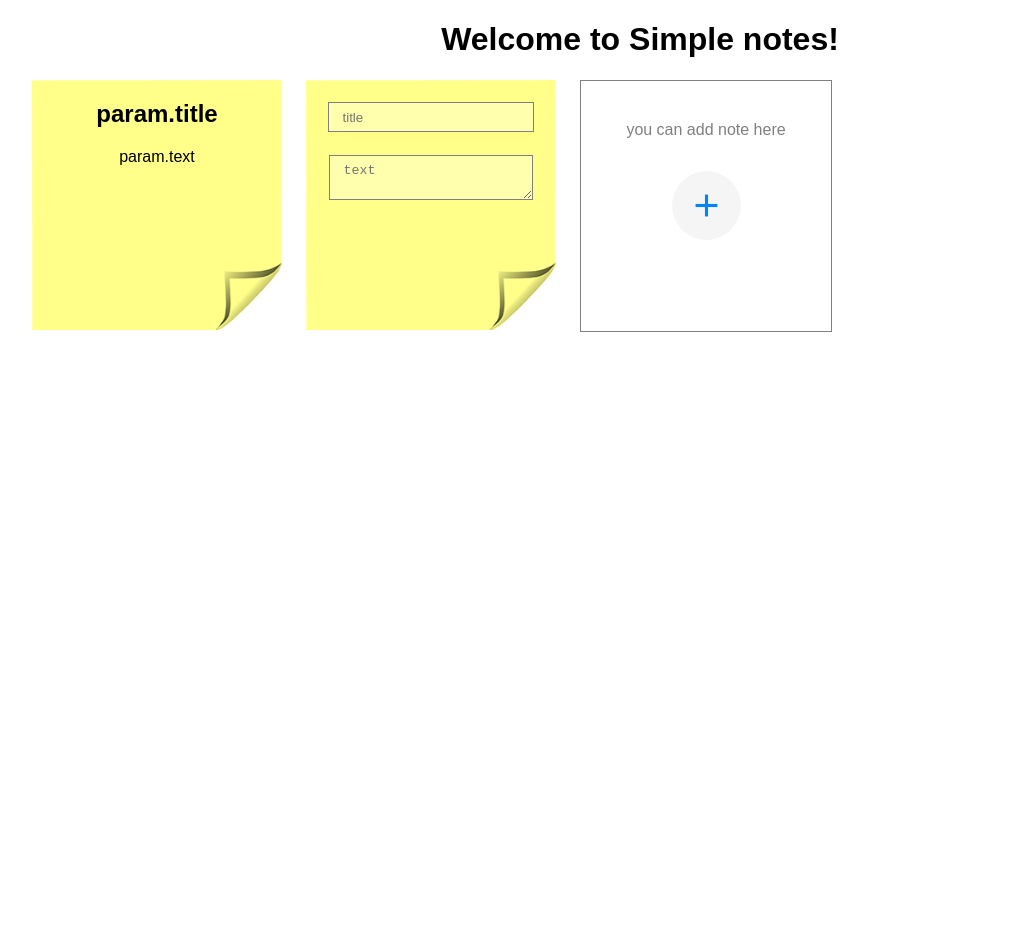
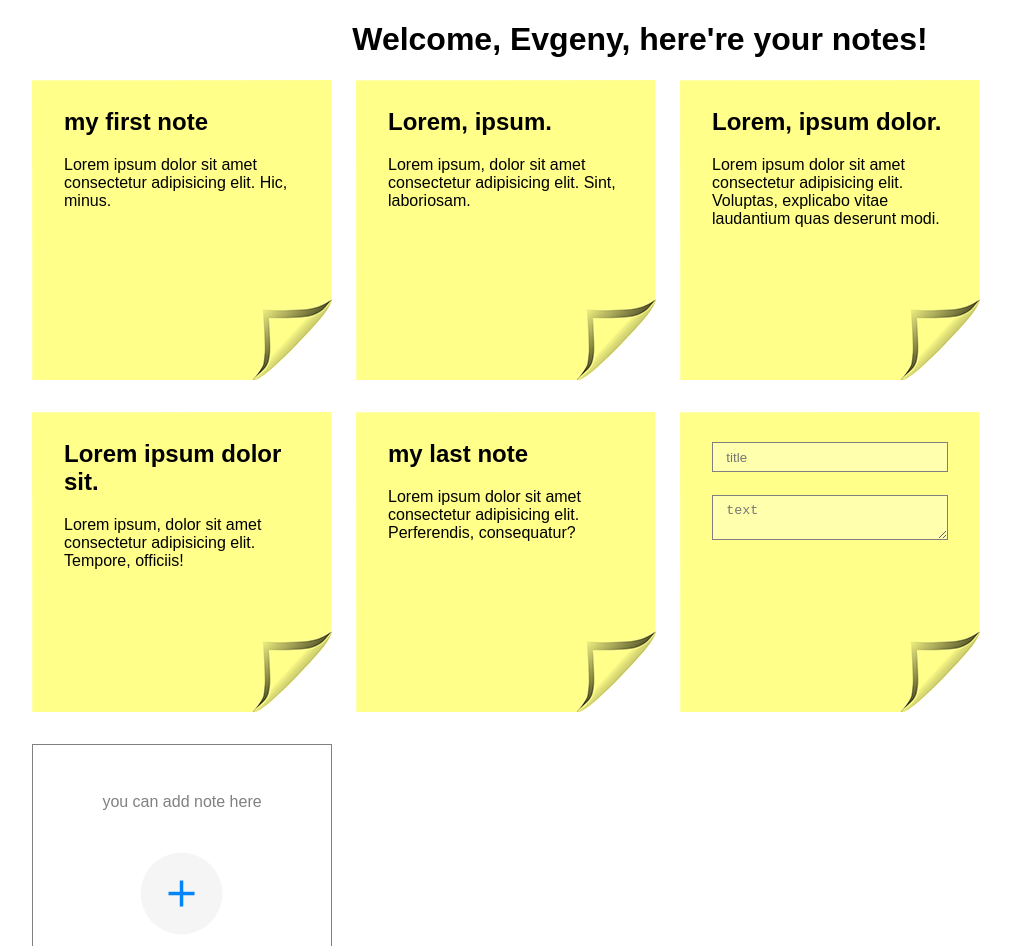
Before and after one commit to ghspbravo/simple-notes, a React (Create React App) app: page / in a window 1280 px wide. Shown: the top 946 px of the page, without its empty margins (0-1011 px from the left). Before the commit the page ends 800 px from the top, so only its background shows below. Built offline with nearby package versions, Linux system fonts and the light colour scheme.

Commit message:
link components with actual data from fake server

```diff
--- a/src/App.css
+++ b/src/App.css
@@ -0,0 +1,9 @@
+.note {
+    display: block;
+    width: 300px;
+    height: 300px;
+    margin-right: 1.5em;
+    margin-bottom: 2em;
+    padding: 0.5em 2em;
+    box-sizing: border-box;
+}
--- a/src/App.js
+++ b/src/App.js
@@ -1,69 +1,80 @@
-import React from 'react';
+import React, { Component } from 'react';
 import './App.css';
 import noteImage from './res/sticky-note.png';
 import addImage from './res/add.png';
-
-const noteSize = {
-    width: '250px',
-    height: '250px',
-}
-
+import serverData from './fakeServer.js';
 
 const noteStyle = {
     display: 'block',
     backgroundImage: `url(${noteImage})`,
     backgroundSize: 'cover',
-    marginRight: '1.5em',
-    marginBottom: '2em',
-    ...noteSize,
 }
 
 const addNoteStyle = {
-    display: 'block',
+    textAlign: 'center',
     backgroundImage: `url(${addImage})`,
     backgroundSize: '30%',
     backgroundPosition: 'center',
     backgroundRepeat: 'no-repeat',
     border: '0.1em solid gray',
-    ...noteSize,
-    marginBottom: '2em'
 }
 
 const inputStyle = {
+    width: '100%',
     padding: '0.5em 1em',
     margin: '0.1em 0',
     backgroundColor: 'rgba(255,255,255,0.3)',
-    border: '0.1em solid gray'
+    border: '0.1em solid gray',
+    boxSizing: 'border-box'
 }
 
-const App = props => (
-    <div style={{ textAlign: 'center' }}>
-        <h1>Welcome to Simple notes!</h1>
+class App extends Component {
+    constructor() {
+        super()
+        this.state = { fakeServer: {} }
+    }
+    componentDidMount() {
+        setTimeout(() => {
+            this.setState({ fakeServer: serverData });
+        }, 2000);
+    }
+    render() {
+        return (
+            <div>
+                {this.state.fakeServer.user ?
+                    <div>
+                        <h1 style={{ textAlign: 'center' }}>Welcome, {this.state.fakeServer.user.name}, here're your notes!</h1>
                         <div style={{ display: 'flex', flexWrap: 'wrap', marginLeft: '2em', marginRight: '2em' }}>
-            {Notes()}
+                            {
+                                this.state.fakeServer.user.notes.map(note => Note({title: note.title, text: note.text}))
+                            }
                             {NoteEdit()}
                             {NoteAdd()}
                         </div>
+                    </div> : <h1 style={{ position: 'absolute', top: '48%', left: '45%', }}>Loading...</h1>
+                }
             </div>
         )
+    }
+}
 
-const Notes = param => (
-    <div style={noteStyle}>
-        <h2>param.title</h2>
-        <div>param.text</div>
+const Note = param => (
+    <div className="note" style={noteStyle}>
+        <h2>{param.title}</h2>
+        <div>{param.text}</div>
     </div>
 )
 
 const NoteAdd = params => (
-    <div style={addNoteStyle}>
-        <span style={{display: 'block', marginTop: '2.5em', color: 'gray',}}>you can add note here</span>
+    <div className="note" style={addNoteStyle}>
+        <span style={{ display: 'block', marginTop: '2.5em', color: 'gray', }}>you can add note here</span>
     </div>
 )
 
 const NoteEdit = params => (
-    <div style={noteStyle}>
-        <h2><input style={inputStyle} type="text" placeholder="title"/></h2>
-        <div><textarea style={inputStyle} type="text" placeholder="text"/></div>
+    <div className="note" style={noteStyle}>
+        <h2><input style={inputStyle} type="text" placeholder="title" /></h2>
+        <div><textarea style={inputStyle} type="text" placeholder="text" /></div>
     </div>
 )
 
--- /dev/null
+++ b/src/fakeServer.js
@@ -0,0 +1,29 @@
+const serverData = {
+    user: {
+        name: "Evgeny",
+        notes: [
+            {
+                title: "my first note",
+                text: "Lorem ipsum dolor sit amet consectetur adipisicing elit. Hic, minus."
+            },
+            {
+                title: "Lorem, ipsum.",
+                text: "Lorem ipsum, dolor sit amet consectetur adipisicing elit. Sint, laboriosam."
+            },
+            {
+                title: "Lorem, ipsum dolor.",
+                text: "Lorem ipsum dolor sit amet consectetur adipisicing elit. Voluptas, explicabo vitae laudantium quas deserunt modi."
+            },
+            {
+                title: "Lorem ipsum dolor sit.",
+                text: "Lorem ipsum, dolor sit amet consectetur adipisicing elit. Tempore, officiis!"
+            },
+            {
+                title: "my last note",
+                text: "Lorem ipsum dolor sit amet consectetur adipisicing elit. Perferendis, consequatur?"
+            }
+        ]
+    }
+}
+
+export default serverData
```
Lines whose indentation alone changed are shown as unchanged.
